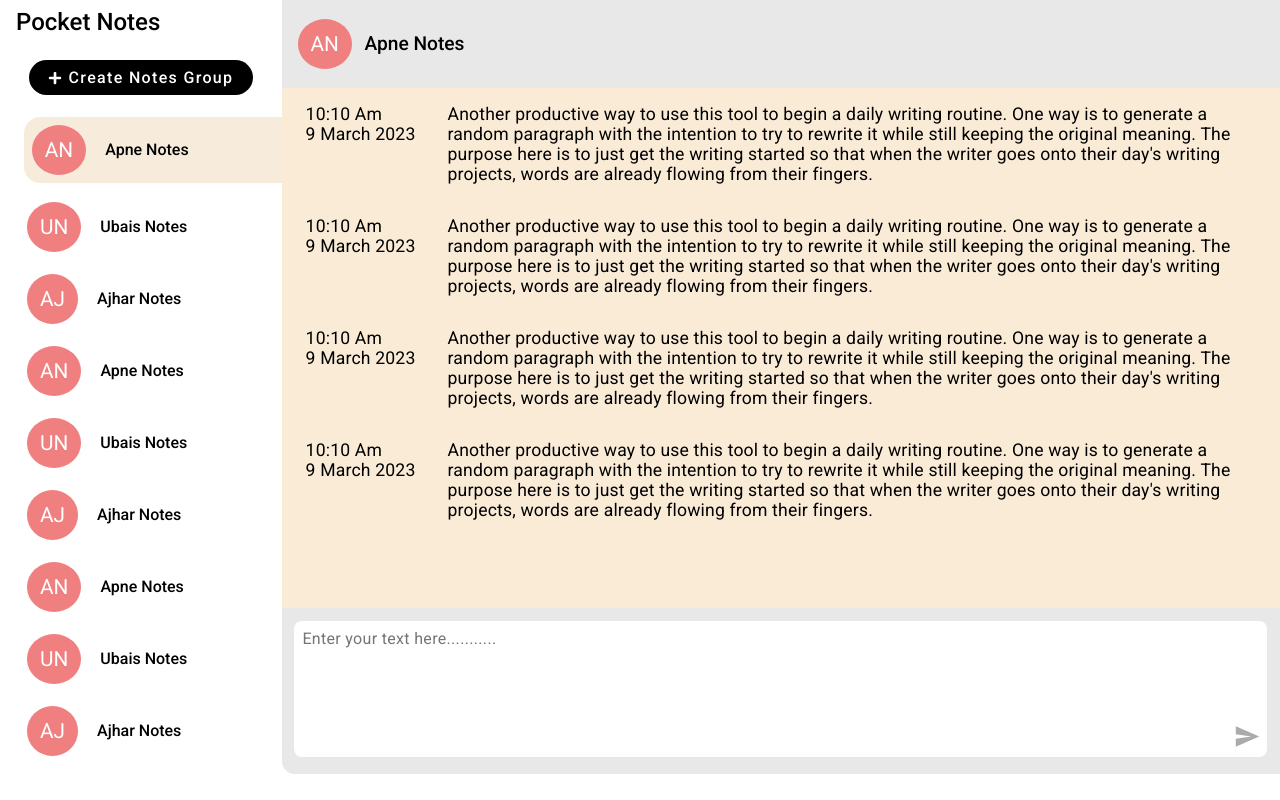
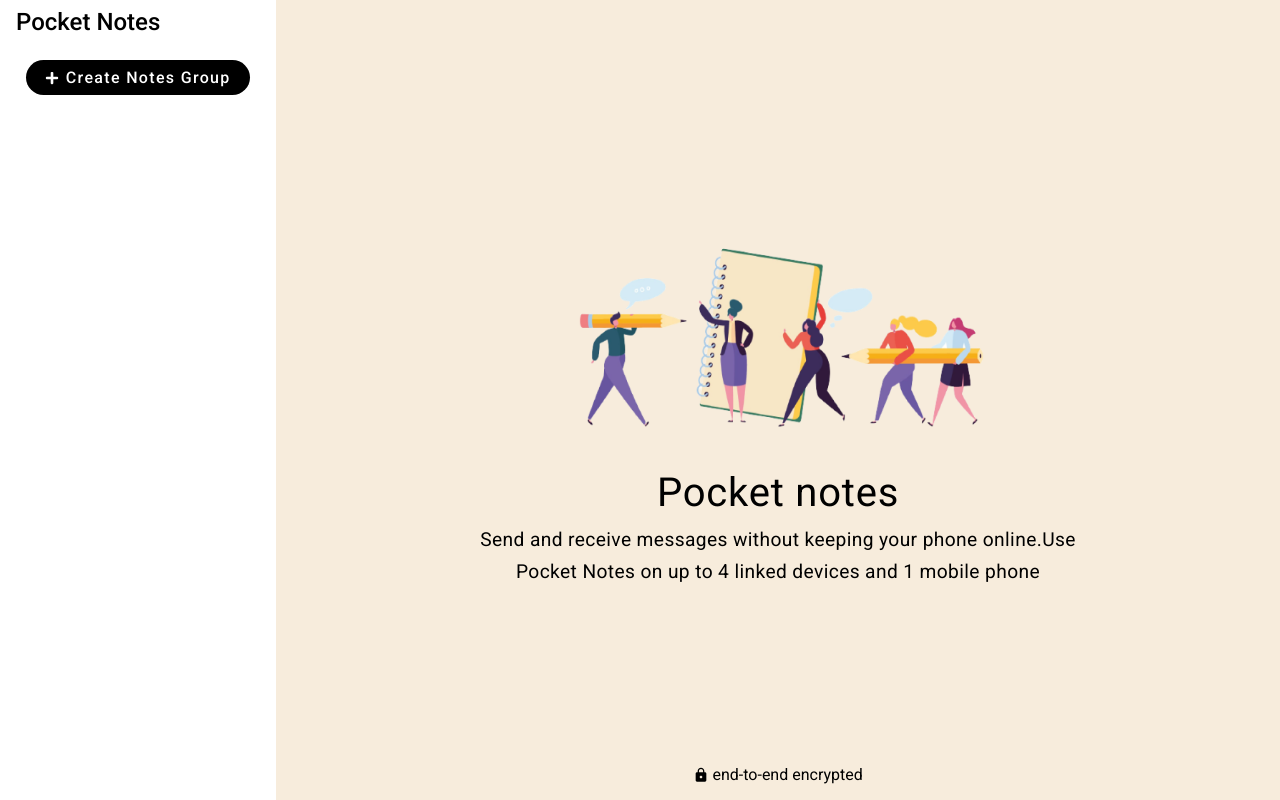
Before and after one commit to Ubais88/notes_app_using_react, a React (Create React App) app: page / in a window 1280 px wide. Built offline with nearby package versions, Linux system fonts and the light colour scheme.

Commit message:
saved notes working

```diff
--- a/src/Component/NotesArea.jsx
+++ b/src/Component/NotesArea.jsx
@@ -1,71 +1,115 @@
-import React from 'react'
+import React, { useEffect, useState } from 'react'
 import Style from "../Styles/NotesArea.module.css"
 import {IoSendSharp} from "react-icons/io5"
 
-const NotesArea = () => {
+const NotesArea = ({selectedGroupColor , selectedGroupName}) => {
+
+    // for typing
+    const [note , setNote] = useState("");
+
+    // for display messages
+    const [newNote , setNewNote] = useState([]);
+
+    const time = new Date();
+
+    const handleOnChange = (e) => {
+        setNote(e.target.value);
+    }
+
+    const currentTime = () => {
+        let hours = time.getHours();
+        let minutes = time.getMinutes();
+        let ampm = hours >= 12 ? 'PM' : 'AM';
+        { hours < 10 && (hours = "0"+hours) }
+        { hours > 12 && (hours = hours - 12) }
+        { minutes < 10 && (minutes = "0"+minutes) }
+
+        return `${hours}:${minutes} ${ampm}`
+    }
+
+    const currentDate = () => {
+        const day = time.getDate();
+        const month = time.getMonth();
+        const year = time.getFullYear();
+        const monthNames = [
+            "Jan", "Feb", "Mar", "Apr",
+            "May", "June", "July", "Aug",
+            "Sep", "Oct", "Nov", "Dec"
+          ];
+        return `${day} ${monthNames[month]} ${year}`
+    }
+
+    const handleOnSave = () => {
+        const newMsg = {
+            time: currentTime(),
+            date: currentDate(),
+            message: note,
+        }
+        {
+            newMsg.message.length !==0 &&
+            (
+                setNewNote([newMsg,...newNote]),
+                localStorage.setItem(selectedGroupName , JSON.stringify([newMsg,...newNote])),
+                setNote("")
+            )
+        }
+    }
+
+    // useEffect(() => {
+    //     {
+    //         newNote !== 0 && (
+    //             newNote && (localStorage.setItem(selectedGroupName , JSON.stringify(newNote)))
+    //         )
+    //     }
+    // },[newNote]);
+
+    useEffect(() => {
+        const savedNotes = JSON.parse(localStorage.getItem(selectedGroupName)) || [];
+        setNewNote(savedNotes);
+    }, [selectedGroupName])
+
+
   return (
     <div className={Style.main}>
         <nav className={Style.nav}>
-            <div className={Style.logo}>AN</div>
-            <p className={Style.logoText}>Apne Notes</p>
+            <div
+                className={Style.logo}
+                style={{ backgroundColor: selectedGroupColor}}
+            >AN</div>
+            <p className={Style.logoText}>{selectedGroupName}</p>
         </nav>
 
         <div className={Style.prevNotes}>
+
             <table className={Style.table}>
-
-                <tr className={Style.row}>
-
-                    <td className={Style.rowData}>
-                        <div className={Style.time}>
-                            <p>10:10 Am</p>
-                            <p>9 March 2023</p>
-                        </div>
-                    </td>
-
-                    <td className={Style.rowData}>Another productive way to use this tool to begin a daily writing routine. One way is to generate a random paragraph with the intention to try to rewrite it while still keeping the original meaning. The purpose here is to just get the writing started so that when the writer goes onto their day's writing projects, words are already flowing from their fingers.</td>
-                </tr>
-
-                <tr className={Style.row}>
-                    <td className={Style.rowData}>
-                        <div className={Style.time}>
-                            <p>10:10 Am</p>
-                            <p>9 March 2023</p>
-                        </div>
-                    </td>
-
-                    <td className={Style.rowData}>Another productive way to use this tool to begin a daily writing routine. One way is to generate a random paragraph with the intention to try to rewrite it while still keeping the original meaning. The purpose here is to just get the writing started so that when the writer goes onto their day's writing projects, words are already flowing from their fingers.</td>
-                </tr>
-
-                <tr className={Style.row}>
-                    <td className={Style.rowData}>
-                        <div className={Style.time}>
-                            <p>10:10 Am</p>
-                            <p>9 March 2023</p>
-                        </div>
-                    </td>
-
-                    <td className={Style.rowData}>Another productive way to use this tool to begin a daily writing routine. One way is to generate a random paragraph with the intention to try to rewrite it while still keeping the original meaning. The purpose here is to just get the writing started so that when the writer goes onto their day's writing projects, words are already flowing from their fingers.</td>
-                </tr>
-
-                <tr className={Style.row}>
-                    <td className={Style.rowData}>
-                        <div className={Style.time}>
-                            <p>10:10 Am</p>
-                            <p>9 March 2023</p>
-                        </div>
-                    </td>
-
-                    <td className={Style.rowData}>Another productive way to use this tool to begin a daily writing routine. One way is to generate a random paragraph with the intention to try to rewrite it while still keeping the original meaning. The purpose here is to just get the writing started so that when the writer goes onto their day's writing projects, words are already flowing from their fingers.</td>
-                </tr>
-
+                <tbody className={Style.tbody}>
+                    {
+                        newNote.length !==0 && (
+                            newNote.map((chat , index) => (
+                                <tr className={Style.row} key={index}>
+                                    <td className={Style.rowData}>
+                                        <div className={Style.time}>
+                                            <p>{chat.time}</p>
+                                            <p>{chat.date}</p>
+                                        </div>
+                                    </td>
+                                    <td className={Style.rowData}>{chat.message}</td>
+                                </tr>
+                            ))
+                        )
+                    }
+                </tbody>
             </table>
         </div>
 
         <footer className={Style.footer}>
-            <textarea placeholder='Enter your text here...........' className={Style.textarea}>
-            {/* <IoSendSharp size={25} className={Style.sendicon}/> */}
-            </textarea>
-            <IoSendSharp size={25} className={Style.sendicon}/>
+            <textarea
+                placeholder='Enter your text here...........'
+                value={note}
+                className={Style.textarea}
+                onChange={handleOnChange}
+            />
+            <IoSendSharp size={25} className={Style.sendicon} onClick={handleOnSave}/>
         </footer>
     </div>
   )
--- a/src/Component/SideBar.jsx
+++ b/src/Component/SideBar.jsx
@@ -1,10 +1,32 @@
-import React, { useState } from 'react'
+import React, { useEffect, useState } from 'react'
 import Style from "../Styles/SideBar.module.css"
 import {FaPlus} from "react-icons/fa"
 import Modal from './Modal'
 
-const SideBar = () => {
+const SideBar = ({setSelected , setSelectedGroupColor , setSelectedGroupName}) => {
   const [modalOpen , setModalOpen] = useState(false);
+  const [groupData , setGroupData] = useState(localStorage.getItem("groupData") || []);
+  const [showData, setShowData] = useState([]);
+  const [selectedItem , setSelectedItem] = useState('')
+
+
+
+  useEffect(() => {
+    const prevSaved = localStorage.getItem("groupData");
+    {
+      prevSaved ? setGroupData(JSON.parse(prevSaved)) : setGroupData([])
+    }
+  }, []);
+
+  useEffect(() => {
+      const Data = () => {
+        if(groupData.length > 0){
+        const groupdetails = JSON.parse(localStorage.getItem("groupData"))
+        const result = Object.keys(groupdetails).map((key) => [groupdetails[key]]);
+        setShowData(result)
+      }}
+      Data();
+  },[groupData])
 
 
   return (
@@ -19,50 +41,36 @@ const SideBar = () => {
         </button>
 
         <div className={Style.allGroups}>
-          <div className={Style.select}>
-              <div className={Style.selectgrpLogo}>AN</div>
-              <p className={Style.selectgrpName}>Apne Notes</p>
-          </div>
-          <div className={Style.group}>
-              <div className={Style.grpLogo}>UN</div>
-              <p className={Style.grpName}>Ubais Notes</p>
-          </div>
-          <div className={Style.group}>
-              <div className={Style.grpLogo}>AJ</div>
-              <p className={Style.grpName}>Ajhar Notes</p>
-          </div>
-
-          <div className={Style.group}>
-              <div className={Style.selectgrpLogo}>AN</div>
-              <p className={Style.selectgrpName}>Apne Notes</p>
-          </div>
-          <div className={Style.group}>
-              <div className={Style.grpLogo}>UN</div>
-              <p className={Style.grpName}>Ubais Notes</p>
-          </div>
-          <div className={Style.group}>
-              <div className={Style.grpLogo}>AJ</div>
-              <p className={Style.grpName}>Ajhar Notes</p>
-          </div>
-
-
-          <div className={Style.group}>
-              <div className={Style.selectgrpLogo}>AN</div>
-              <p className={Style.selectgrpName}>Apne Notes</p>
-          </div>
-          <div className={Style.group}>
-              <div className={Style.grpLogo}>UN</div>
-              <p className={Style.grpName}>Ubais Notes</p>
-          </div>
-          <div className={Style.group}>
-              <div className={Style.grpLogo}>AJ</div>
-              <p className={Style.grpName}>Ajhar Notes</p>
-          </div>
-
+          {
+            showData.length > 0 && (
+              showData.map((names , index) => (
+                <div
+                  className={Style.select}
+                  key={index}
+                  onClick={() =>
+                    {
+                      setSelectedItem(index);
+                      setSelected(false);
+                      setSelectedGroupColor(names[0].colorName);
+                      setSelectedGroupName(names[0].groupName);
+                    }
+                  }
+                  style={{backgroundColor: selectedItem === index ? '#F7ECDC': 'transparent'}}
+                >
+                  <div
+                    className={Style.selectgrpLogo}
+                    style={{ backgroundColor: names[0].colorName}}
+                  >
+                    {names[0].groupName.slice(0,2).toUpperCase()}
+                  </div>
+                  <p className={Style.selectgrpName}>{names[0].groupName}</p>
+                </div>
+              ))
+          )}
         </div>
       </div>
     {
-      modalOpen && <Modal setModalOpen={setModalOpen}/>
+      modalOpen && <Modal setModalOpen={setModalOpen} groupData={groupData} setGroupData={setGroupData} />
     }
 
     </div>
--- a/src/Pages/NotesPage.jsx
+++ b/src/Pages/NotesPage.jsx
@@ -1,4 +1,4 @@
-import React from 'react'
+import React, { useState } from 'react'
 import SideBar from '../Component/SideBar'
 import LandingView from '../Component/LandingView'
 import NotesArea from '../Component/NotesArea.jsx'
@@ -6,11 +6,25 @@ import Style from "../Styles/NotesPage.module.css"
 
 const NotesPage = () => {
 
+  const [selected , setSelected] = useState(true)
+  const [selectedGroupColor , setSelectedGroupColor] = useState("")
+  const [selectedGroupName , setSelectedGroupName] = useState("")
+
   return (
     <div className={Style.main}>
-        <SideBar/>
-        {/* <LandingView/> */}
-        <NotesArea/>
+        <SideBar
+          setSelected={setSelected}
+          setSelectedGroupColor={setSelectedGroupColor}
+          setSelectedGroupName={setSelectedGroupName}
+        />
+        {
+          selected ?
+          <LandingView /> :
+          <NotesArea
+            selectedGroupColor={selectedGroupColor}
+            selectedGroupName={selectedGroupName}
+          />
+        }
     </div>
   )
 }
--- a/src/Styles/Modal.module.css
+++ b/src/Styles/Modal.module.css
@@ -1,4 +1,3 @@
-
 .modal{
     position: absolute;
     height: 100vh;
@@ -10,6 +9,7 @@
     top: 0;
     z-index: 1;
 }
+
 
 .content{
     display: flex;
--- a/src/Styles/NotesArea.module.css
+++ b/src/Styles/NotesArea.module.css
@@ -12,7 +12,7 @@
 
 
     >.logo{
-        background-color: lightcoral;
+        /* background-color: lightcoral; */
         border-radius: 50%;
         margin-left: 1rem;
         color: white;
@@ -38,21 +38,27 @@
 
     >.table{
         padding: 1rem 1.5rem;
+
+        >.tbody{
             display: flex;
             flex-direction: column;
             gap: 2rem;
+
             >.row{
                 display: flex;
                 gap: 2rem;
 
                 >.rowData{
                     font-family: Roboto;
+                    color: black;
                     font-size: 1.1rem;
-                font-weight: 400;
+                    font-weight: 500;
                     letter-spacing: 0.01em;
 
                     >.time{
+                        color:#353535;
                         width: max-content;
+                    }
                 }
             }
         }
--- a/src/Styles/SideBar.module.css
+++ b/src/Styles/SideBar.module.css
@@ -1,6 +1,6 @@
 .main{
     width: 22vw;
-    height: 100vh;
+    height: 100%;
 }
 
 .heading{
@@ -59,7 +59,6 @@
     cursor: pointer;
 
     >.grpLogo,.selectgrpLogo{
-        background-color: lightcoral;
         border-radius: 50%;
         color: white;
         font-size: 1.3rem;
@@ -75,8 +74,20 @@
 }
 
 .select{
-    background: #F7ECDC;
+    /* background: #F7ECDC; */
     box-sizing: content-box;
     padding: 0.5rem;
     border-radius: 1rem 0 0 1rem;
 }
+
+
+/* For webkit-based browsers */
+::-webkit-scrollbar {
+    width: 0;
+}
+::-webkit-scrollbar-thumb {
+    background: transparent;
+}
+::-webkit-scrollbar-track {
+    background: transparent;
+}
```
Also changed, not shown: src/Component/Modal.jsx (+45 -13 lines). Lines whose indentation alone changed are shown as unchanged.
